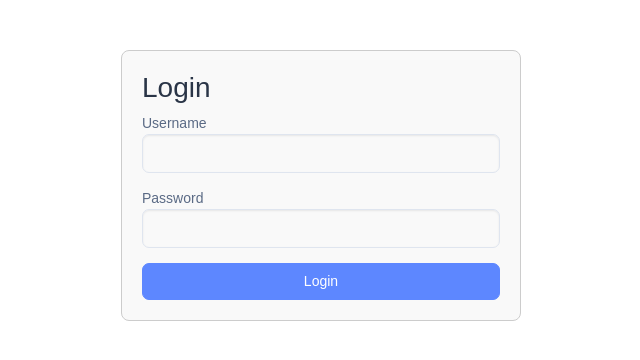
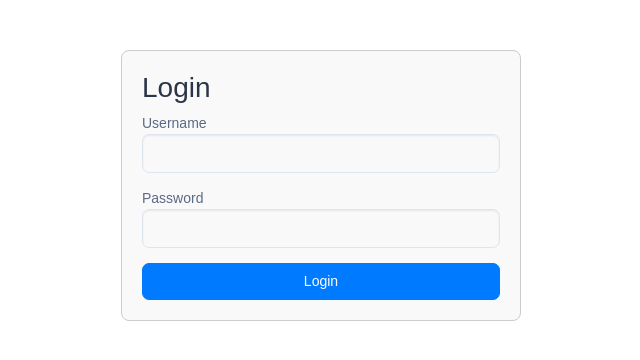
Before and after one commit to rvnyxie/modernize-angular, an Angular app: page /login in a window 1280 px wide. Shown: the top 360 px of the page, without its empty margins (319-959 px from the left). Built offline with nearby package versions, Linux system fonts and the light colour scheme.

Commit message:
refactor: adjust some colors

```diff
--- a/src/app/shared/entity-list/entity-list.component.html
+++ b/src/app/shared/entity-list/entity-list.component.html
@@ -3,7 +3,7 @@
   <!-- Entity List Heading -->
   <div class="entity-list-heading">
     <h2></h2>
-    <button class="btn btn-success" (click)="onAddRow()">
+    <button class="btn btn-primary" (click)="onAddRow()">
       <span><i class="ti ti-plus"></i></span>
       <span>Thêm mới</span>
     </button>
@@ -91,7 +91,7 @@
             <ng-container *ngIf="column.type === 'select'; else textContent">
               <i
                 [ngClass]="row[column.name] ? 'ti ti-circle-check-filled' : 'ti ti-circle-x-filled'"
-                [style.color]="row[column.name] ? 'rgb(56,158,56)' : 'rgb(241, 56, 56)'"
+                [style.color]="row[column.name] ? '#089740' : '#EB3333'"
               ></i>
             </ng-container>
             <ng-template #textContent>
@@ -100,7 +100,7 @@
           </td>
           <td>
             <div class="table-btn-group">
-              <button class="btn btn-info" (click)="onEditRow(row)">
+              <button class="btn btn-outline-dark" (click)="onEditRow(row)">
                 <i class="ti ti-edit"></i>
               </button>
               <button class="btn btn-danger" (click)="onDeleteRow(row)">
--- a/src/styles/abstracts/_variables.scss
+++ b/src/styles/abstracts/_variables.scss
@@ -21,14 +21,14 @@ $gray-600: #2A3547 !default;
 $black: #000 !default;
 
 // Color
-$blue: #5D87FF !default;
+$blue: #007AFF !default;
 $indigo: #6610f2 !default;
 $purple: #6f42c1 !default;
 $pink: #d63384 !default;
-$red: #FA896B !default;
+$red: #E60000 !default;
 $orange: #fd7e14 !default;
 $yellow: #FFAE1F !default;
-$green: #13DEB9 !default;
+$green: #089740 !default;
 $teal: #20c997 !default;
 $cyan: #539BFF !default;
 
```
